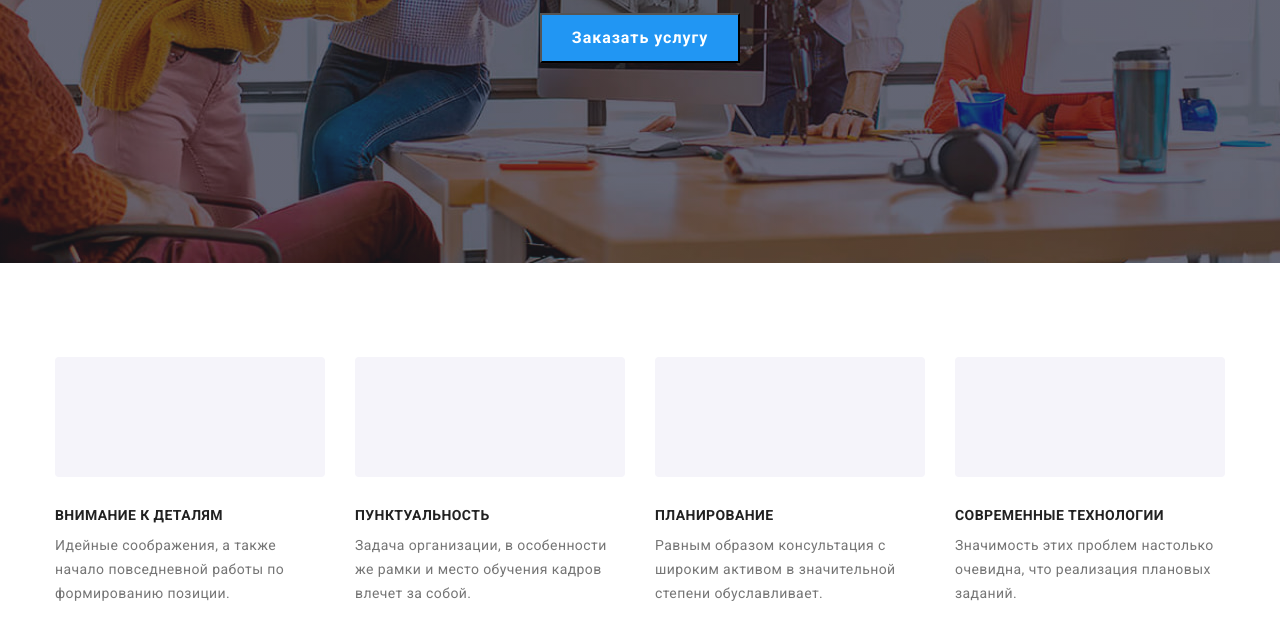
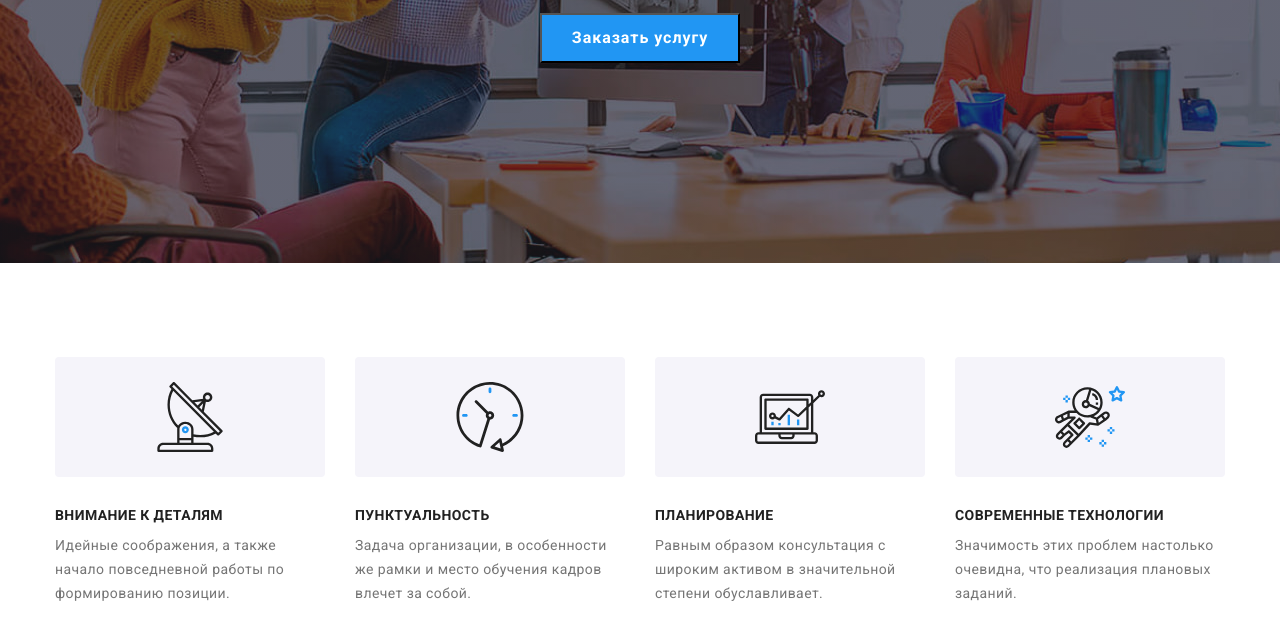
Before and after one commit to kospov/goit-markup-hw-04, a plain HTML site: page index.html in a window 1280 px wide. Shown: the part 418-1058 px from the top of the page. Drawn offline with nearby package versions, Linux system fonts and the light colour scheme; the site is published under a folder, as on GitHub Pages, so addresses that start at the root find nothing.

Commit message:
відкорегував відносні посилання на іконки

```diff
--- a/index.html
+++ b/index.html
@@ -79,7 +79,7 @@
                         <li class="item features">
                             <div class="icon-area features">
                                 <svg width="70" height="70">
-                                    <use href="/images/icons.svg#icon-antenna" class="icon features">
+                                    <use href="./images/icons.svg#icon-antenna" class="icon features">
                                     </use>
                                 </svg>
                             </div>
@@ -89,7 +89,7 @@
                         <li class="item features">
                             <div class="icon-area features">
                                 <svg width="70" height="70">
-                                    <use href="/images/icons.svg#icon-clock" class="icon features">
+                                    <use href="./images/icons.svg#icon-clock" class="icon features">
                                     </use>
                                 </svg>
                             </div>
@@ -99,7 +99,7 @@
                         <li class="item features">
                             <div class="icon-area features">
                                 <svg width="70" height="70">
-                                    <use href="/images/icons.svg#icon-diagram" class="icon features">
+                                    <use href="./images/icons.svg#icon-diagram" class="icon features">
                                     </use>
                                 </svg>
                             </div>
@@ -109,7 +109,7 @@
                         <li class="item features">
                             <div class="icon-area features">
                                 <svg width="70" height="70">
-                                    <use href="/images/icons.svg#icon-astronaut" class="icon features">
+                                    <use href="./images/icons.svg#icon-astronaut" class="icon features">
                                     </use>
                                 </svg>
                             </div>
```
